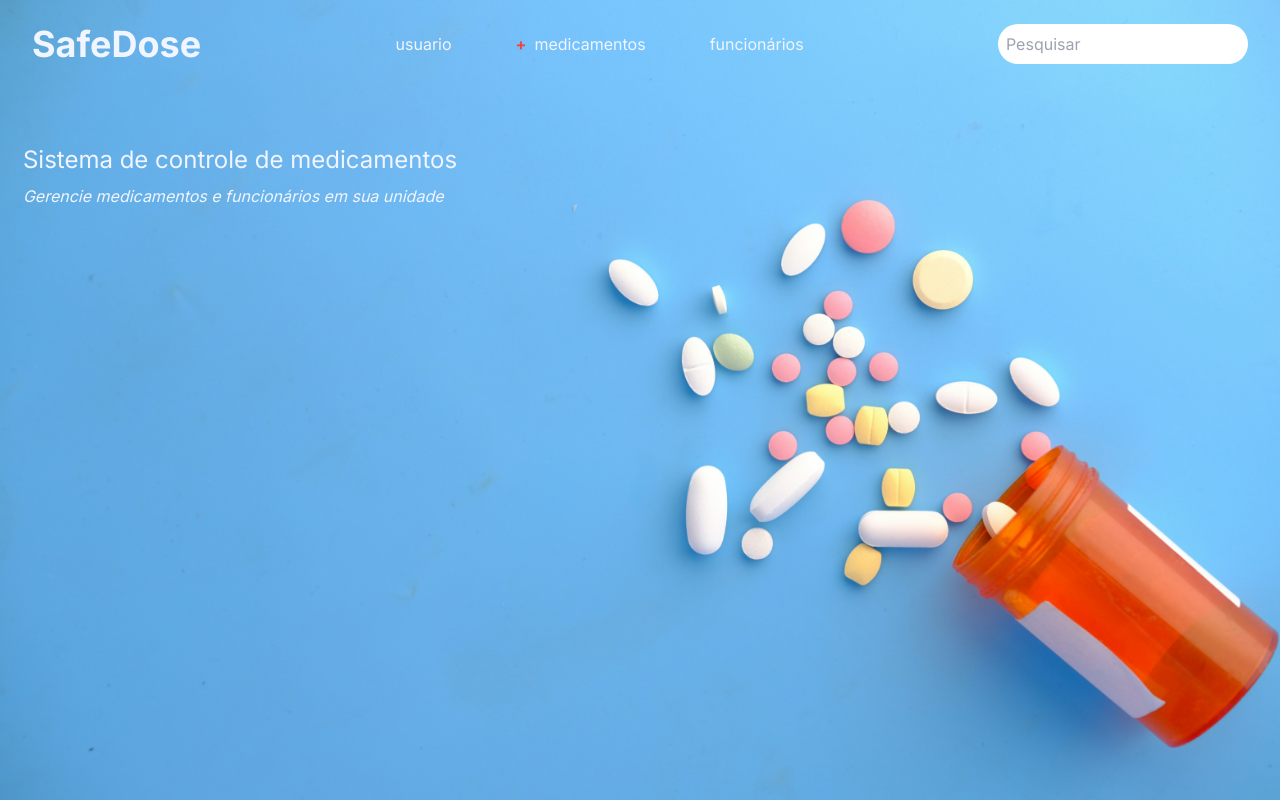
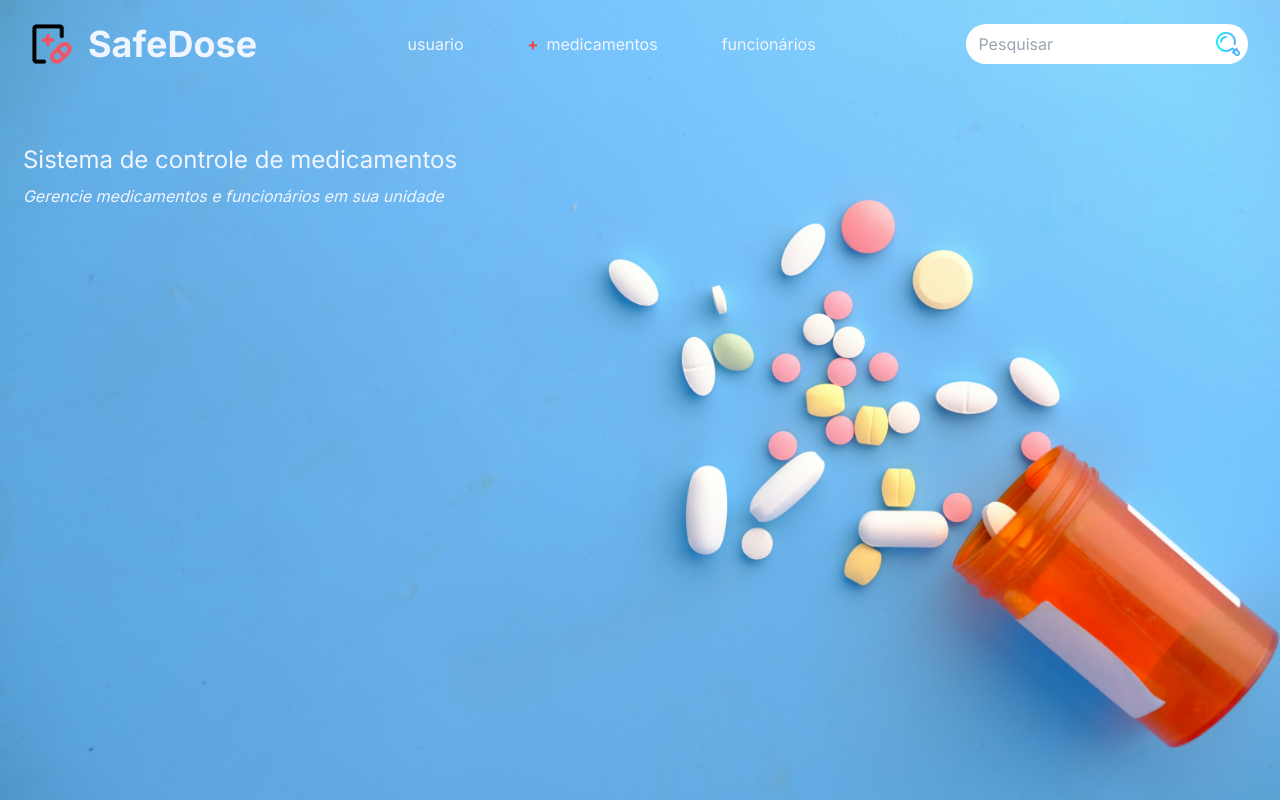
Before and after one commit to debsdamaso/projetosdweb, a Next.js app: page / in a window 1280 px wide. Built offline with nearby package versions, Linux system fonts and the light colour scheme.

Commit message:
Adicionado Logo e ícone

```diff
--- a/src/components/NavBar.tsx
+++ b/src/components/NavBar.tsx
@@ -9,7 +9,12 @@ export function NavBar(props: NavBarProps){
 
     return (
         <nav className="flex justify-between items-center px-8 py-6 bg-transparent w-full">
-            <h1 className="text-4xl font-bold">SafeDose</h1>
+            {/* Logo e Nome */}
+            <div className="flex items-center space-x-4">
+                <img src="/Logo.png" alt="SafeDose Logo" className="h-10 w-10" />
+                <h1 className="text-4xl font-bold">SafeDose</h1>
+            </div>
+
             <ul className="flex gap-16 items-center">
                 <li className={active === 'usuario' ? "flex items-center space-x-2" : "flex items-center"}>
                     {active === 'usuario' && <span className="text-red-500 font-bold">+</span>}
@@ -25,8 +30,8 @@ export function NavBar(props: NavBarProps){
                 </li>
             </ul>
             <div className="flex items-center bg-white rounded-full px-2 py-2">
-                <input type="text" placeholder="Pesquisar" className="outline-none bg-transparent" />
-                {/* ícone de pesquisar */}
+                <input type="text" placeholder=" Pesquisar" className="outline-none bg-transparent" />
+                <img src="/search.png" alt="lupa" className="ml-2 h-6 w-6" />
             </div>
         </nav>
     );
```
Also changed, not shown: public/search.png (added).
